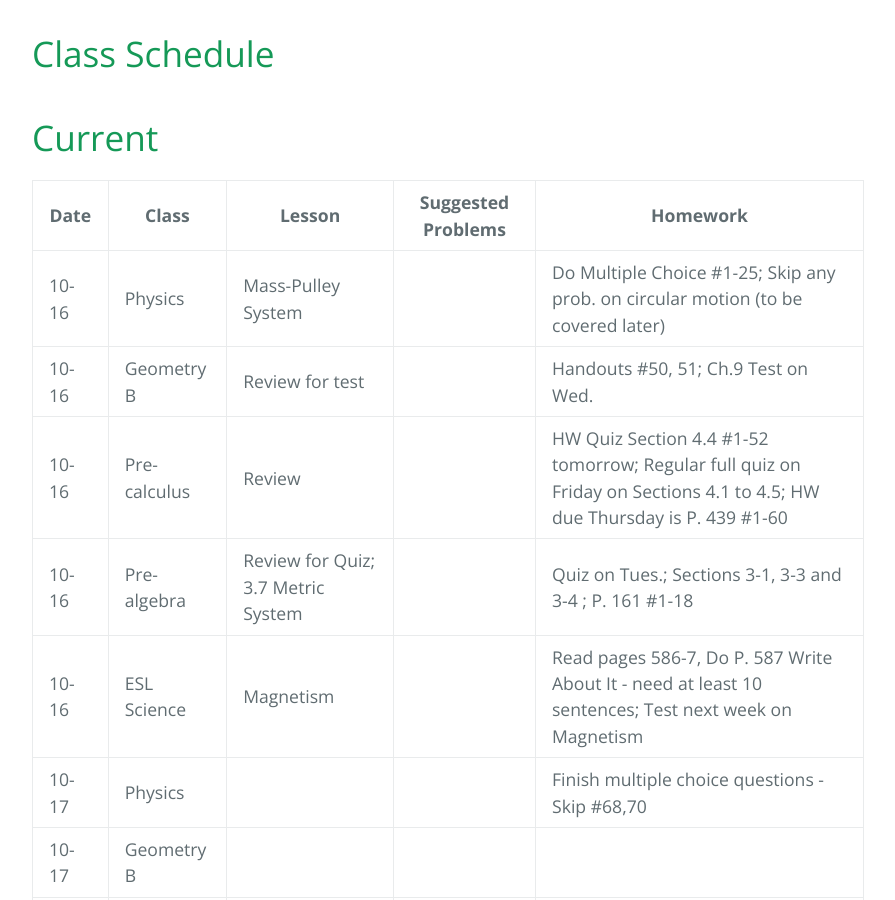
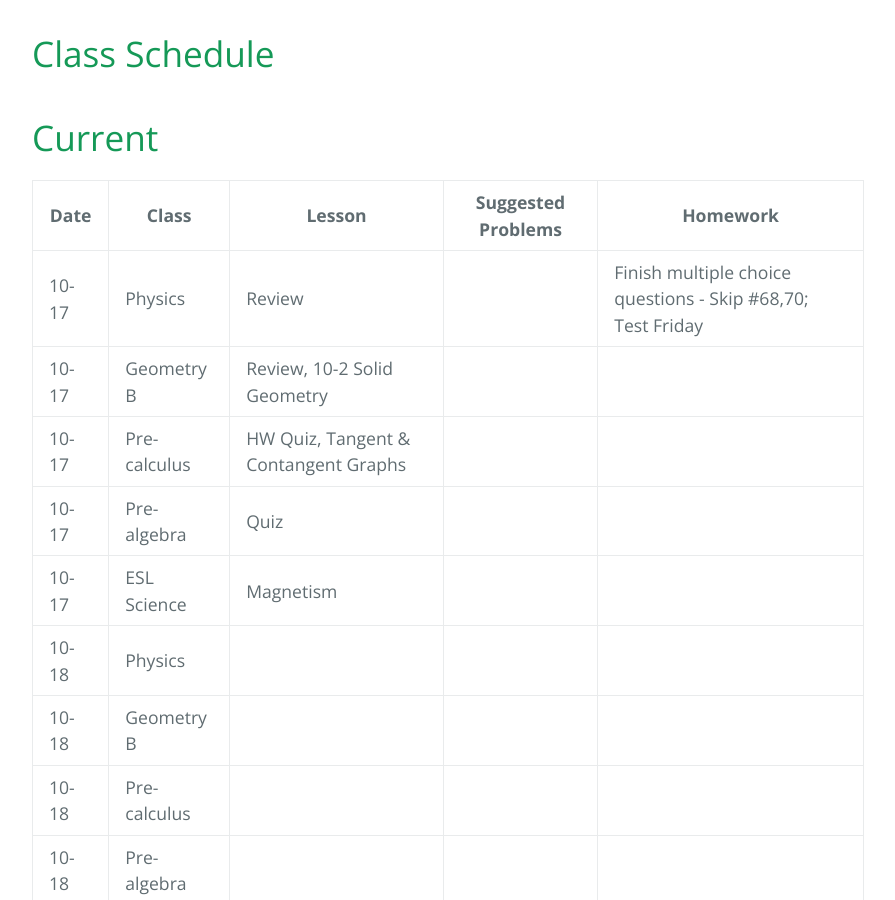
Before and after one commit to gpayoo/gpayoo, a Jekyll site: the page built from index.md, in a window 1280 px wide and 900 px high, scrolled down 388 px. Shown: the whole window, without its empty margins (192-1087 px from the left). Built offline with Jekyll 4.4.1, drawn with Linux system fonts in a browser that asks for light colours; our own code applies the rules of GitHub Pages for plain Markdown files; some of the changed text lies outside the part shown.

Commit message:
Update index.md

```diff
--- a/index.md
+++ b/index.md
@@ -10,15 +10,10 @@ layout: default
 
 | Date | Class | Lesson | Suggested Problems | Homework |
 | ---- | ----- | ------ | -------- | ---
-| 10-16 | Physics | Mass-Pulley System | | Do Multiple Choice #1-25; Skip any prob. on circular motion (to be covered later)
-| 10-16 | Geometry B | Review for test  | |  Handouts #50, 51; Ch.9 Test on Wed. |
-| 10-16 | Pre-calculus | Review | |  HW Quiz Section 4.4 #1-52 tomorrow; Regular full quiz on Friday on Sections 4.1 to 4.5; HW due Thursday is P. 439 #1-60
-| 10-16 | Pre-algebra | Review for Quiz; 3.7 Metric System | | Quiz on Tues.; Sections 3-1, 3-3 and 3-4 ; P. 161 #1-18
-| 10-16 | ESL Science | Magnetism |  |  Read pages 586-7, Do P. 587 Write About It - need at least 10 sentences; Test next week on Magnetism
-| 10-17 | Physics |  | | Finish multiple choice questions - Skip #68,70
-| 10-17 | Geometry B |   | |   |
-| 10-17 | Pre-calculus |  | |
-| 10-17 | Pre-algebra |   | |
+| 10-17 | Physics | Review | | Finish multiple choice questions - Skip #68,70; Test Friday
+| 10-17 | Geometry B |  Review, 10-2 Solid Geometry | |   |
+| 10-17 | Pre-calculus | HW Quiz, Tangent & Contangent Graphs | |
+| 10-17 | Pre-algebra |  Quiz | |
 | 10-17 | ESL Science | Magnetism |  |
 | 10-18 | Physics |  | |
 | 10-18 | Geometry B |   | |   |
@@ -40,6 +35,11 @@ layout: default
 
 | Date | Class | Lesson | Suggested Problems | Homework |
 | ---- | ----- | ------ | -------- | ---
+| 10-16 | Physics | Mass-Pulley System | | Do Multiple Choice #1-25; Skip any prob. on circular motion (to be covered later)
+| 10-16 | Geometry B | Review for test  | |  Handouts #50, 51; Ch.9 Test on Wed. |
+| 10-16 | Pre-calculus | Review | |  HW Quiz Section 4.4 #1-52 tomorrow; Regular full quiz on Friday on Sections 4.1 to 4.5; HW due Thursday is P. 439 #1-60
+| 10-16 | Pre-algebra | Review for Quiz; 3.7 Metric System | | Quiz on Tues.; Sections 3-1, 3-3 and 3-4 ; P. 161 #1-18
+| 10-16 | ESL Science | Magnetism |  |  Read pages 586-7, Do P. 587 Write About It - need at least 10 sentences; Test next week on Magnetism
 | 10-13 | Physics | Friction | | Lab due on Monday; P. 139 #1-3, P. 141 #1
 | 10-13 | Geometry B | Geometric Probab.  | |  Test on Wed. |  Handout #49
 | 10-13 | Pre-calculus | More practice on transformations of Sine & Cosine graphs | | Handout #52,53,54; HW Quiz Section 4.4 #1-52; Regular quiz next week possibly Fri.
```
